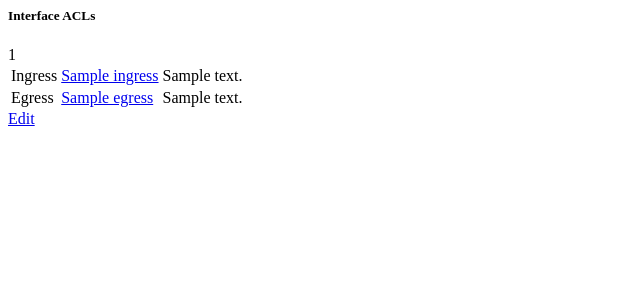
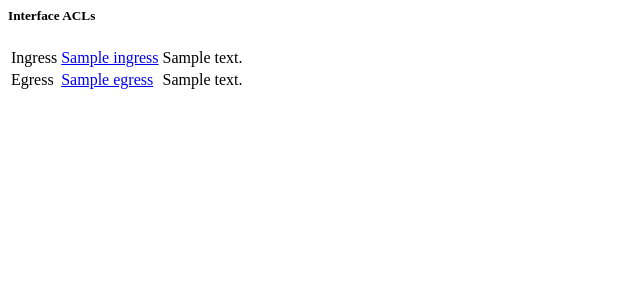
Before and after one commit to 991jo/netbox_capirca_plugin, a Django app: template netbox_capirca_plugin/templates/netbox_capirca_plugin/interface_acl.html in a window 1280 px wide. Shown: the top 300 px of the page, without its empty margins (0-640 px from the left). Run offline with Django 3.2, Linux system fonts and the light colour scheme; the template is opened without the code that fills it: most values are stand-ins (such as "Sample title", 1, 10 or a date in 2020).

Commit message:
added permissions to all objects and the render action

```diff
--- a/netbox_capirca_plugin/templates/netbox_capirca_plugin/interface_acl.html
+++ b/netbox_capirca_plugin/templates/netbox_capirca_plugin/interface_acl.html
@@ -1,7 +1,6 @@
 <div class="card">
 	<h5 class="card-header">Interface ACLs</h5>
 		<div class="card-body">
-			{{ interface_acl.pk }}
 		{% if interface_acl %}
 			<table class="table table-hover panel-body attr-table">
 				<tr>
@@ -26,12 +25,12 @@
 				</tr>
 			</table>
 			<div class="pull-right">
-				<a href="{% url 'plugins:netbox_capirca_plugin:acl_interface_assignment_edit' pk=interface_acl.pk %}" class="btn btn-warning"><i class="mdi mdi-pencil"></i>Edit</a>
+				{% if perms.netbox_capirca_plugin.edit_acl_interface_assignment %}<a href="{% url 'plugins:netbox_capirca_plugin:acl_interface_assignment_edit' pk=interface_acl.pk %}" class="btn btn-warning"><i class="mdi mdi-pencil"></i>Edit</a>{% endif %}
 			</div>
 		{% else %}
 			No Interface ACLs assigned.
 			<div class="pull-right">
-				<a href="{% url 'plugins:netbox_capirca_plugin:acl_interface_assignment_add' %}?interface_id={{ object.pk }}" class="btn btn-warning"><i class="mdi mdi-plus-thick"></i>Add</a>
+				{% if perms.netbox_capirca_plugin.add_acl_interface_assignment %}<a href="{% url 'plugins:netbox_capirca_plugin:acl_interface_assignment_add' %}?interface_id={{ object.pk }}" class="btn btn-warning"><i class="mdi mdi-plus-thick"></i>Add</a>{% endif %}
 			</div>
 		{% endif %}
 
```
Also changed, not shown: netbox_capirca_plugin/views.py (+8 -3 lines).
